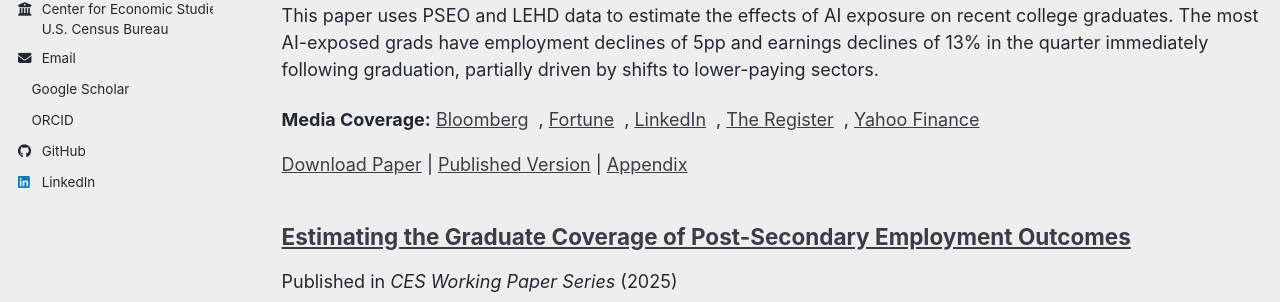
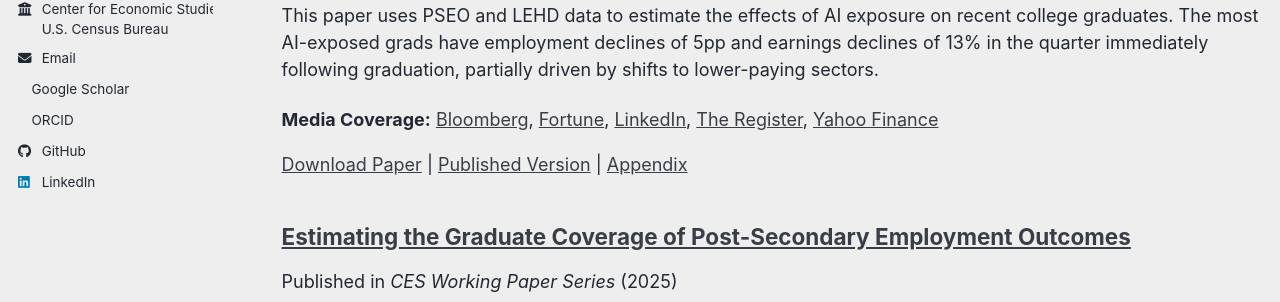
Before and after one commit to orrcody/orrcody.github.io, a Jekyll site: the page built from _pages/publications.html, in a window 1280 px wide. Shown: the part 359-661 px from the top of the page. Built offline with Jekyll 4.4.1, drawn with Linux system fonts in a browser that asks for light colours; a style sheet for code colours, icons or effects is not loaded.

Commit message:
Fix HTML formatting for media links in archive

```diff
--- a/_includes/archive-single.html
+++ b/_includes/archive-single.html
@@ -96,7 +96,7 @@
       <div class="post-media-links" style="margin-top: 5px;">
         <span><strong>Media Coverage:</strong></span>
         {% for item in post.media %}
-          <a href="{{ item.url }}" target="_blank" style="margin-right: 10px;">{{ item.outlet }}</a>{% if forloop.last == false %}, {% endif %}
+          <a href="{{ item.url }}" target="_blank">{{ item.outlet }}</a>{% if forloop.last == false %}, {% endif %}
         {% endfor %}
       </div>
     {% endif %}
```
